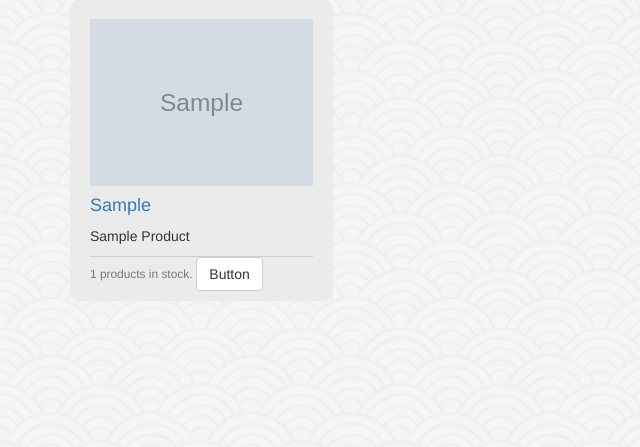
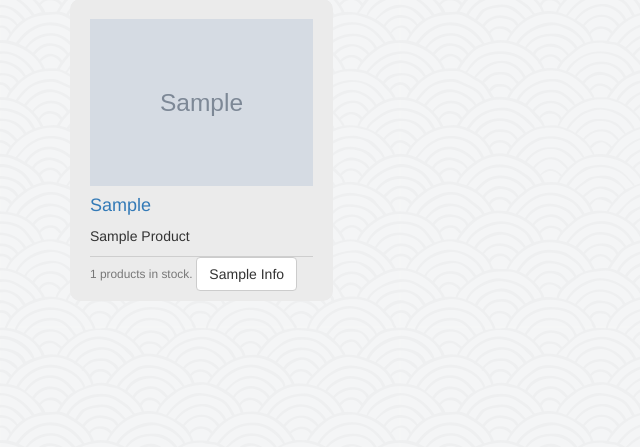
Before and after one commit to lyk2017-python/LannistersPy, a Django app: page / in a window 1280 px wide. Shown: the part 73-520 px from the top of the page, without its empty margins (0-640 px from the left). Run offline with Django 3.2, Linux system fonts and the light colour scheme; tables that the repository leaves empty hold one stand-in row (values such as "Sample post"); grey boxes marked "Sample" are stand-in pictures; parts of the project's set-up code (start-up, migrations or seed data) failed here and were passed over; some libraries are stand-ins or nearby versions.

Commit message:
theme.html updated.

```diff
--- a/payment/templates/payment/vendor_list.html
+++ b/payment/templates/payment/vendor_list.html
@@ -14,7 +14,7 @@
                             </div>
                             <div class="card-footer">
                                 <small class="text-muted">{{ vendor.stock_count }} products in stock.</small>
-                                <button onclick="deneme('{{vendor.location}}')" class="btn btn-default">Button</button>
+                                <button onclick="deneme('{{vendor.location}}')" class="btn btn-default">{{vendor.location}} Info</button>
                             </div>
                         </div>
                     </div>
```
Also changed, not shown: payment/views.py (line endings or trailing spaces).
